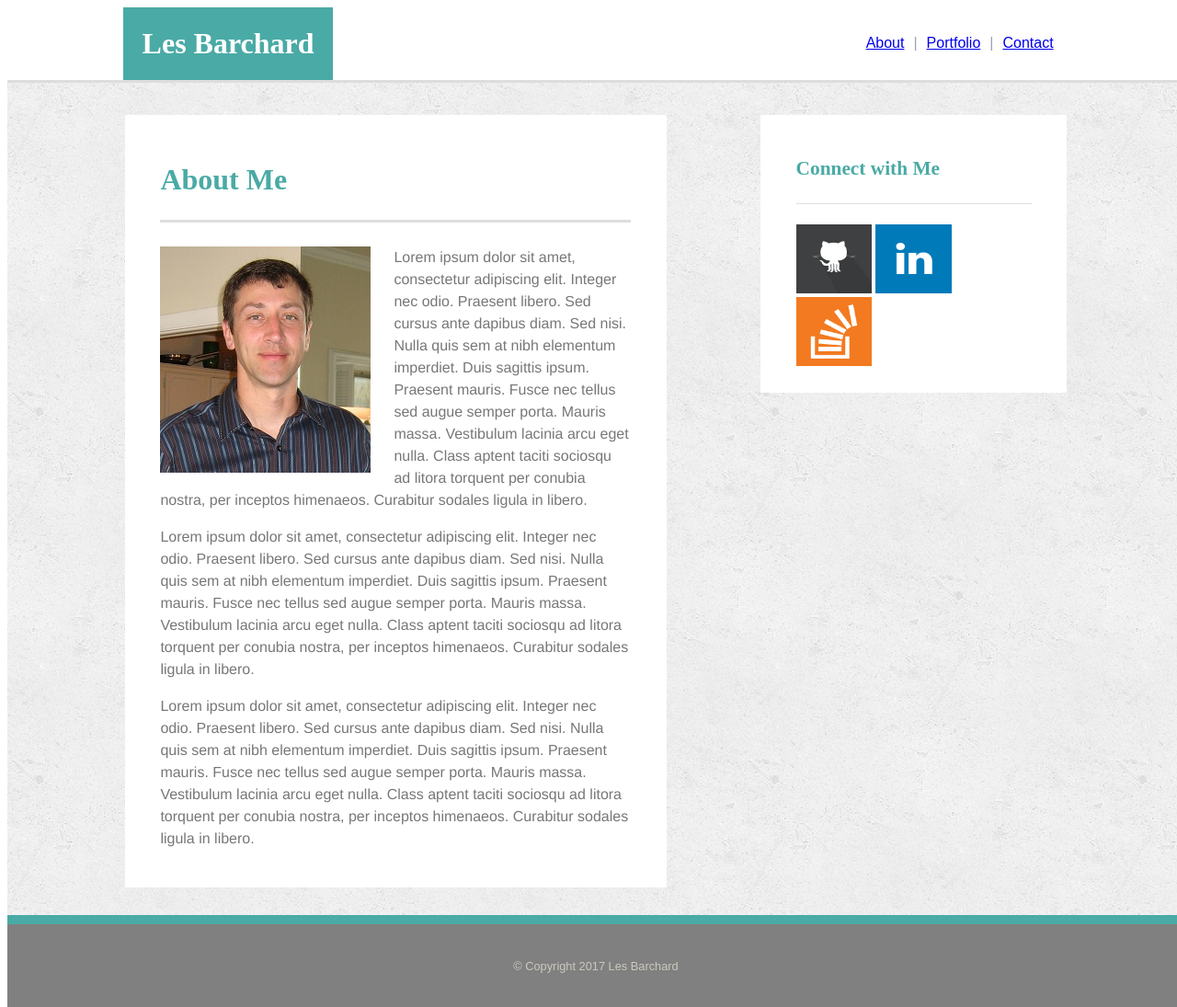
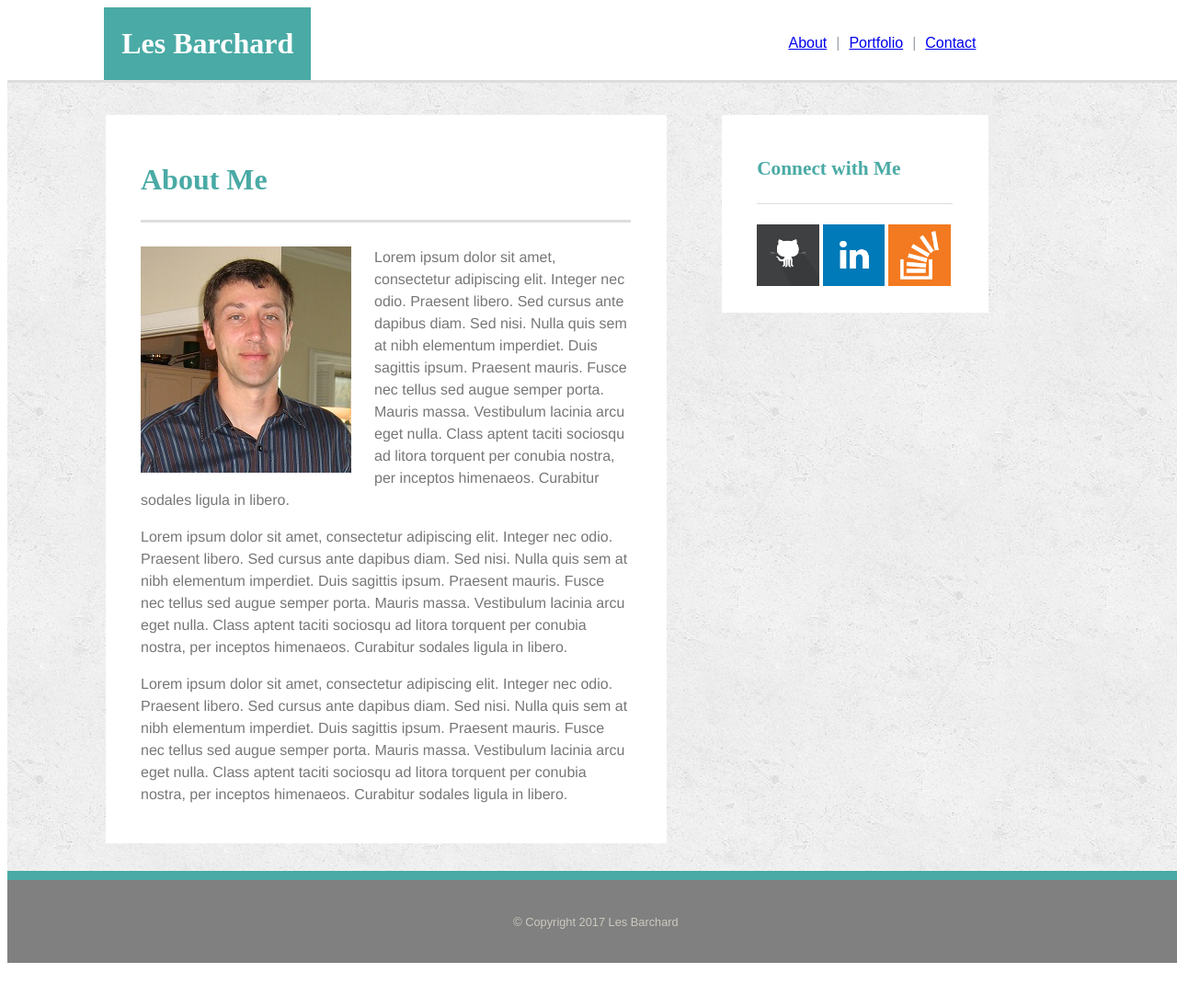
Before and after one commit to lbarchard/Responsive-Portfolio, a PHP site: page /index.php in a window 1280 px wide. Shown: the whole page at 92% size. After the commit the page ends 1047 px from the top, so only its background shows below. Run offline with PHP 8.4, Linux system fonts and the light colour scheme.

Commit message:
further refinement on spacing

```diff
--- a/assets/style.css
+++ b/assets/style.css
@@ -1,8 +1,8 @@
 /*The header*/
 
 header {
-	padding-right: 10%;
-	padding-left: 10%;
+	padding-right: 16.66%;
+	padding-left: 8.33%;
 }
 
 
@@ -56,11 +56,11 @@ main {
 article {
 	float: left;
 	background-color: white;
-	width: 40%;
+	width: 41.65%;
 	margin-top: 35px;
 	margin-bottom: 30px;
 
-	margin-left: 10%;
+	margin-left: 8.33%;
 	padding-left: 3%;
 	padding-right: 3%;
 	padding-top: 25px;
@@ -70,10 +70,10 @@ article {
 aside {
 	float: right;
 	background-color: white;
-	width: 20%;
+	width: 16.66%;
 	margin-top: 35px;
 	margin-bottom: 30px;
-	margin-right: 10%;
+	margin-right: 16.66%;
 	padding-left: 3%;
 	padding-right: 3%;
 	padding-top: 25px;
@@ -169,13 +169,10 @@ button {
 	border: 3px solid grey;
 }
 
-.images {
-	background-color: blue;
-}
 
 .image {
-	height: 75px;
-	width: 32.33%;
+	height: auto;
+	width: 31.66%;
 }
 
 
--- a/contact.html
+++ b/contact.html
@@ -31,9 +31,9 @@
 		<aside>
 			<h3 id="connectWithMe" class="bodyTitle">Connect with Me</h3>
 			<div>
-				<a href="#"><img src="images/github.png" class=image alt="git hub"></a>
-				<a href="#"><img src="images/linkedin.png" class=image alt="linked in"></a>
-				<a href="#"><img src="images/stackoverflow.png" class=image alt="Stack over flow"></a>
+				<a href="https://github.com/lbarchard"><img src="images/github.png" class=image alt="git hub"></a>
+				<a href="https://www.linkedin.com/in/les-barchard-82b8232/"><img src="images/linkedin.png" class=image alt="linked in"></a>
+				<a href="http://stackoverflow.com/users/3597711/les-barchard"><img src="images/stackoverflow.png" class=image alt="Stack over flow"></a>
 			</div>
 		</aside>
 
--- a/index.html
+++ b/index.html
@@ -28,9 +28,9 @@
 		<aside>
 			<h3 id="connectWithMe" class="bodyTitle">Connect with Me</h3>
 			<div>
-				<a href="#"><img src="images/github.png" class=image alt="git hub"></a>
-				<a href="#"><img src="images/linkedin.png" class=image alt="linked in"></a>
-				<a href="#"><img src="images/stackoverflow.png" class=image alt="Stack over flow"></a>
+				<a href="https://github.com/lbarchard"><img src="images/github.png" class=image alt="git hub"></a>
+				<a href="https://www.linkedin.com/in/les-barchard-82b8232/"><img src="images/linkedin.png" class=image alt="linked in"></a>
+				<a href="http://stackoverflow.com/users/3597711/les-barchard"><img src="images/stackoverflow.png" class=image alt="Stack over flow"></a>
 			</div>
 		</aside>
 
--- a/portfolio.html
+++ b/portfolio.html
@@ -46,9 +46,9 @@
 		<aside>
 			<h3 id="connectWithMe" class="bodyTitle">Connect with Me</h3>
 			<div>
-				<a href="#"><img src="images/github.png" class=image alt="git hub"></a>
-				<a href="#"><img src="images/linkedin.png" class=image alt="linked in"></a>
-				<a href="#"><img src="images/stackoverflow.png" class=image alt="Stack over flow"></a>
+				<a href="https://github.com/lbarchard"><img src="images/github.png" class=image alt="git hub"></a>
+				<a href="https://www.linkedin.com/in/les-barchard-82b8232/"><img src="images/linkedin.png" class=image alt="linked in"></a>
+				<a href="http://stackoverflow.com/users/3597711/les-barchard"><img src="images/stackoverflow.png" class=image alt="Stack over flow"></a>
 			</div>
 		</aside>
 
```
